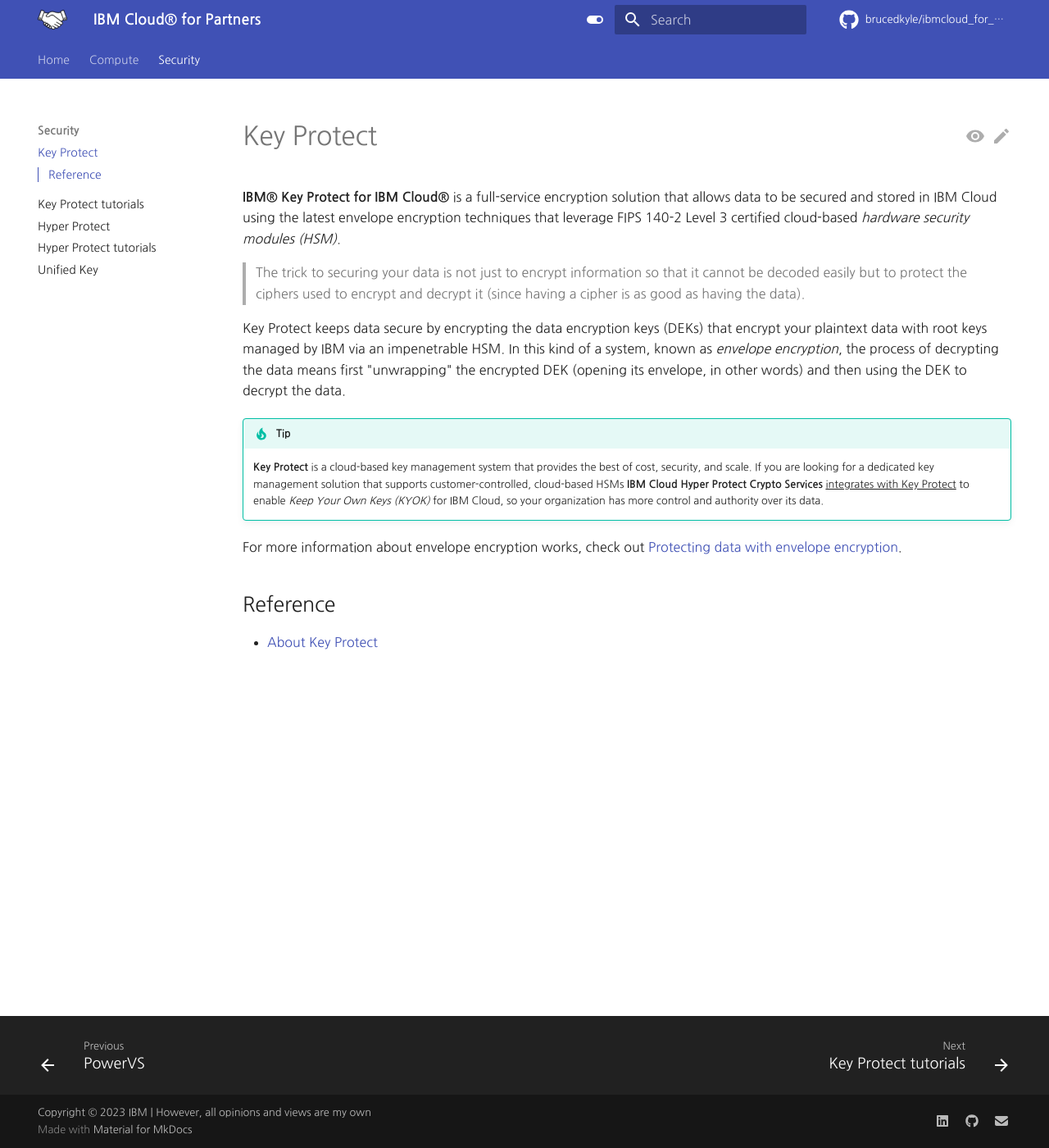
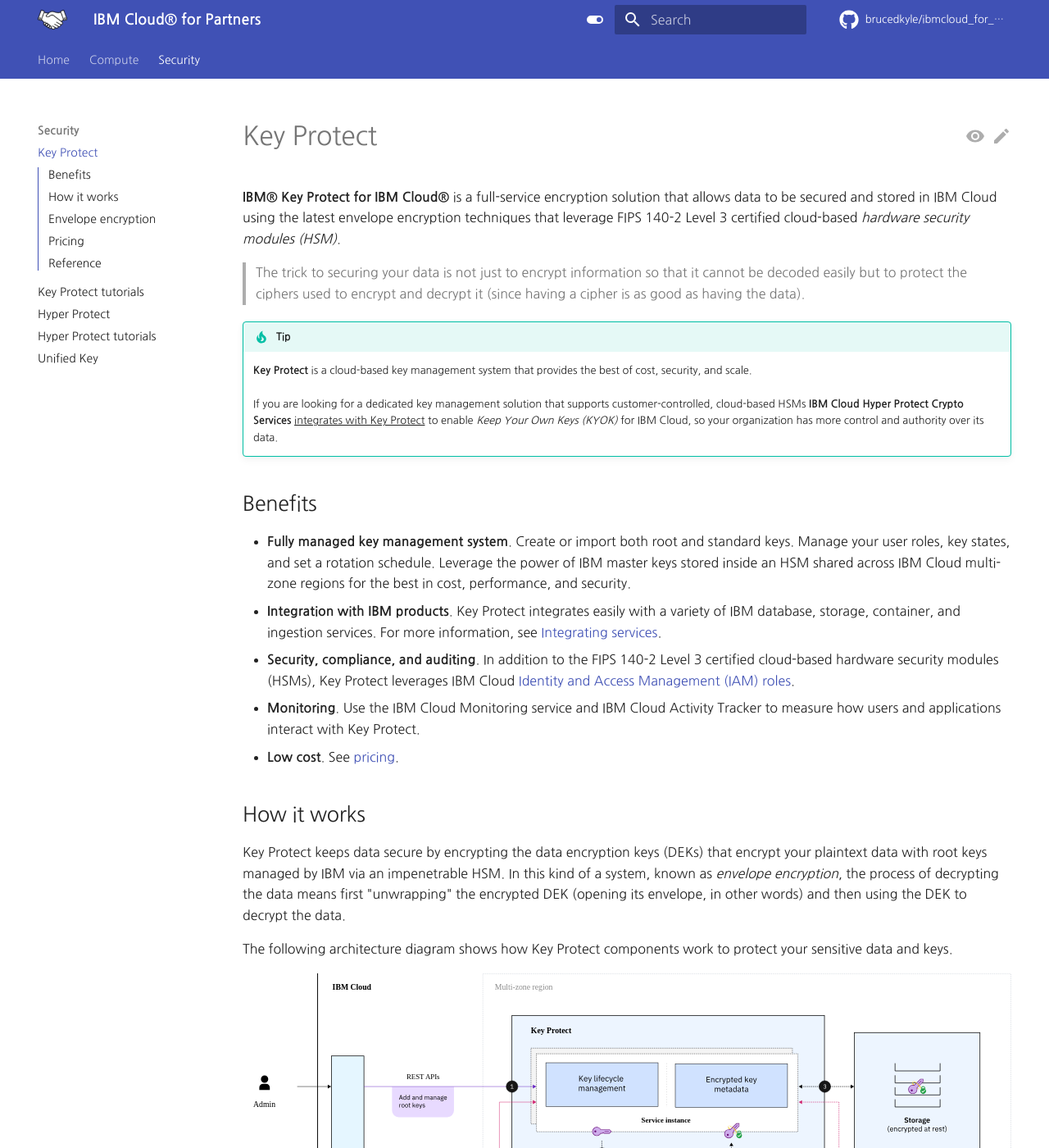
Before and after one commit to brucedkyle/ibmcloud_for_partners, an MkDocs documentation site: the page built from docs/security/keyprotect.md, in a window 1280 px wide and 1400 px high. Shown: the whole window at 82% size. Built offline with MkDocs 1.6.1 and Material for MkDocs 9.7.7, drawn with Linux system fonts in a browser that asks for light colours; comment, search, counter and statistics services are not loaded; some of the changed text lies outside the part shown.

Commit message:
update hyperprotect, key protect

```diff
--- a/docs/security/keyprotect.md
+++ b/docs/security/keyprotect.md
@@ -4,15 +4,52 @@
 
 > The trick to securing your data is not just to encrypt information so that it cannot be decoded easily but to protect the ciphers used to encrypt and decrypt it (since having a cipher is as good as having the data).
 
+!!! Tip
+
+    **Key Protect** is a cloud-based key management system that provides the best of cost, security, and scale. <br/><br/> If you are looking for a dedicated key management solution that supports customer-controlled, cloud-based HSMs **IBM Cloud Hyper Protect Crypto Services** <ins>integrates with Key Protect</ins> to enable _Keep Your Own Keys (KYOK)_ for IBM Cloud, so your organization has more control and authority over its data.
+
+## Benefits
+
+- **Fully managed key management system**. Create or import both root and standard keys. Manage your user roles, key states, and set a rotation schedule. Leverage the power of IBM master keys stored inside an HSM shared across IBM Cloud multi-zone regions for the best in cost, performance, and security.
+- **Integration with IBM products**. Key Protect integrates easily with a variety of IBM database, storage, container, and ingestion services. For more information, see [Integrating services](https://cloud.ibm.com/docs/key-protect?topic=key-protect-integrate-services).
+- **Security, compliance, and auditing**. In addition to the FIPS 140-2 Level 3 certified cloud-based hardware security modules (HSMs), Key Protect leverages IBM Cloud [Identity and Access Management (IAM) roles](https://cloud.ibm.com/docs/account?topic=account-userroles).
+- **Monitoring**. Use the IBM Cloud Monitoring service and IBM Cloud Activity Tracker to measure how users and applications interact with Key Protect.
+- **Low cost**. See [pricing](https://cloud.ibm.com/docs/key-protect?topic=key-protect-pricing-plan).
+
+## How it works
+
 Key Protect keeps data secure by encrypting the data encryption keys (DEKs) that encrypt your plaintext data with root keys managed by IBM via an impenetrable HSM. In this kind of a system, known as _envelope encryption_, the process of decrypting the data means first "unwrapping" the encrypted DEK (opening its envelope, in other words) and then using the DEK to decrypt the data.
 
-!!! Tip
+The following architecture diagram shows how Key Protect components work to protect your sensitive data and keys.
 
-    **Key Protect** is a cloud-based key management system that provides the best of cost, security, and scale. If you are looking for a dedicated key management solution that supports customer-controlled, cloud-based HSMs **IBM Cloud Hyper Protect Crypto Services** <ins>integrates with Key Protect</ins> to enable _Keep Your Own Keys (KYOK)_ for IBM Cloud, so your organization has more control and authority over its data.
+![kp architecture](./media/kp-architecture.svg)
 
-For more information about envelope encryption works, check out [Protecting data with envelope encryption](https://cloud.ibm.com/docs/key-protect?topic=key-protect-envelope-encryption).
+For more information about envelope encryption works, see [Protecting data with envelope encryption](https://cloud.ibm.com/docs/key-protect?topic=key-protect-envelope-encryption).
 
+To comply with strict data governance and regulatory audit requirements, you want to integrate your apps with a key management service that offers fine-grained access control to encryption keys, audit trail capabilities, and flexible options for uploading encryption keys that you generate on-premises.
+
+With Key Protect, you create encryption keys by using your internal key management system, and then upload those keys for use on the cloud.
+
+You can choose from [different options](https://cloud.ibm.com/docs/key-protect?topic=key-protect-importing-keys#plan-ahead) for uploading keys based on your ongoing security needs. As you manage the lifecycle of encryption keys, you control access to resources by using Cloud Identity and Access Management, and you monitor API activity to the service with Activity Tracker.
+
+## Envelope encryption
+
+Key Protect uses _envelope encryption_ to assist in protecting your Key Protect data. Envelope encryption involves encrypting your data with a Data Encryption Key, then encrypting the Data Encryption Key with a root key.
+
+The following diagram shows a contextual view of envelope encryption.
+
+![envelope encryption](./media/envelope-encryption.svg)
+
+For more information about root keys and standard keys and the steps involved in using envelope encryption with Key Protect, see [Protecting data with envelope encryption](https://cloud.ibm.com/docs/key-protect?topic=key-protect-envelope-encryption).
+
+## Pricing
+
+See:
+
+- [Pricing for Key Protect on IBM Cloud](https://cloud.ibm.com/docs/key-protect?topic=key-protect-pricing-plan&interface=ui).
+- [Pricing for Key Protect on Satellite](https://cloud.ibm.com/docs/key-protect?topic=key-protect-pricing-plan-satellite&interface=ui)
 
 ## Reference
 
 - [About Key Protect](https://cloud.ibm.com/docs/key-protect?topic=key-protect-about)
+- [Protecting data with envelope encryption](https://cloud.ibm.com/docs/key-protect?topic=key-protect-envelope-encryption)
--- a/mkdocs.yml
+++ b/mkdocs.yml
@@ -1,7 +1,7 @@
 site_name: IBM Cloud® for Partners
 nav:
   - Home:
-    - Home: index.md
+    - Home page: index.md
     - About: about.md
   - Compute:
     - PowerVS: powervs.md
```
Also changed, not shown: docs/security/hyperprotect-tutorials.md (+7 -4 lines), docs/security/hyperprotect.md (+13 -0 lines), docs/security/keyprotect-tutorials.md (+13 -0 lines), docs/security/unifiedkey.md (+0 -2 lines), docs/security/media/TrustedProfile_with_CR_architecture.svg (added), docs/security/media/envelope-encryption.svg (added), docs/security/media/kp-architecture.svg (added).
